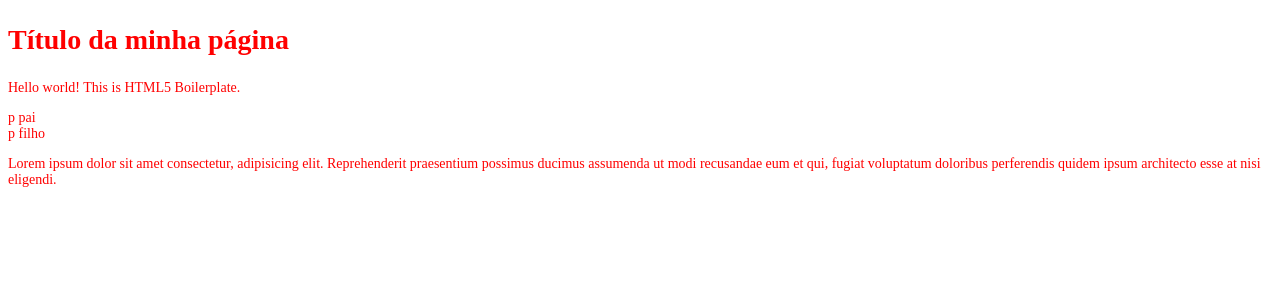
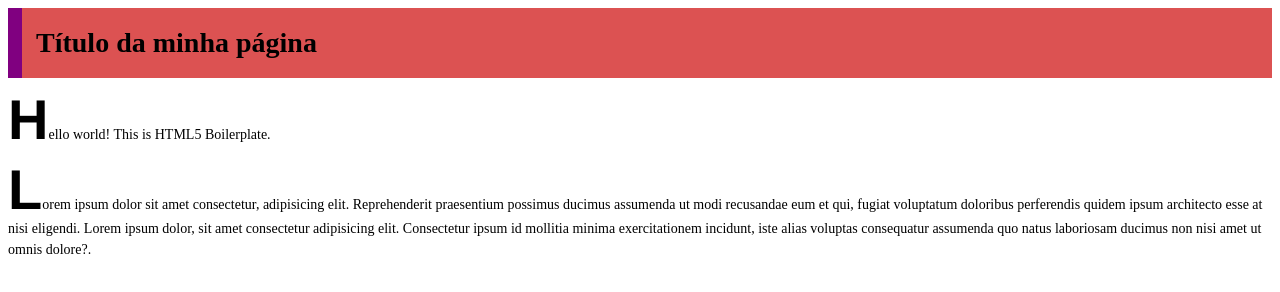
Before and after one commit to Paolaeng/html5-boilerplate-2026-1, a website built with webpack: page index.html in a window 1280 px wide. Built offline with nearby package versions, Linux system fonts and the light colour scheme.

Commit message:
Propriedades básicas de CSS

```diff
--- a/css/style.css
+++ b/css/style.css
@@ -1,19 +1,33 @@
 /*CSS global */
 html {
   font-size: 12px;
-
+  line-height: 1.5;
 }
 
 /* Media query: (para mudar o tamanho de fonte do elemento de referência)/
 baseado no tamanho da tela */
 @media screen and (min-width: 600px) {
   html {
-    color: red;
     font-size: 14px;
   }
 }
 
+p::first-letter {
+  font-size: 4em;
+  font-family: 'Franklin Gothic Medium', 'Arial Narrow', Arial, sans-serif;
+  font-weight: bold;
+  line-height: 1;
+}
+
 h1 {
+  /* border: 5em solid purple */
+  border-left-width: .5em;
+  border-left-color: purple;
+  border-left-style: solid;
+
+  padding: .5em; /*preenchimento: Dentro do elemento */
+  margin: 0;
+
+  background-color: #dc5252;
   font-size: 2rem;
-  line-height: 1.5;
 }
--- a/index.html
+++ b/index.html
@@ -33,15 +33,9 @@
   <!-- Add your site or application content here -->
   <p>Hello world! This is HTML5 Boilerplate.</p>
 
-  <div>
-    p pai
-    <div>
-    p filho
-    <div>
-  </div>
+  <!--wrap test com alt+z-->
+  <p>Lorem ipsum dolor sit amet consectetur, adipisicing elit. Reprehenderit praesentium possimus ducimus assumenda ut modi recusandae eum et qui, fugiat voluptatum doloribus perferendis quidem ipsum architecto esse at nisi eligendi. Lorem ipsum dolor, sit amet consectetur adipisicing elit. Consectetur ipsum id mollitia minima exercitationem incidunt, iste alias voluptas consequatur assumenda quo natus laboriosam ducimus non nisi amet ut omnis dolore?.</p>
 
-  <!--wrap test com alt+z-->
-  <p>Lorem ipsum dolor sit amet consectetur, adipisicing elit. Reprehenderit praesentium possimus ducimus assumenda ut modi recusandae eum et qui, fugiat voluptatum doloribus perferendis quidem ipsum architecto esse at nisi eligendi.</p>
   <script src="js/app.js"></script>
 
 </body>
```
